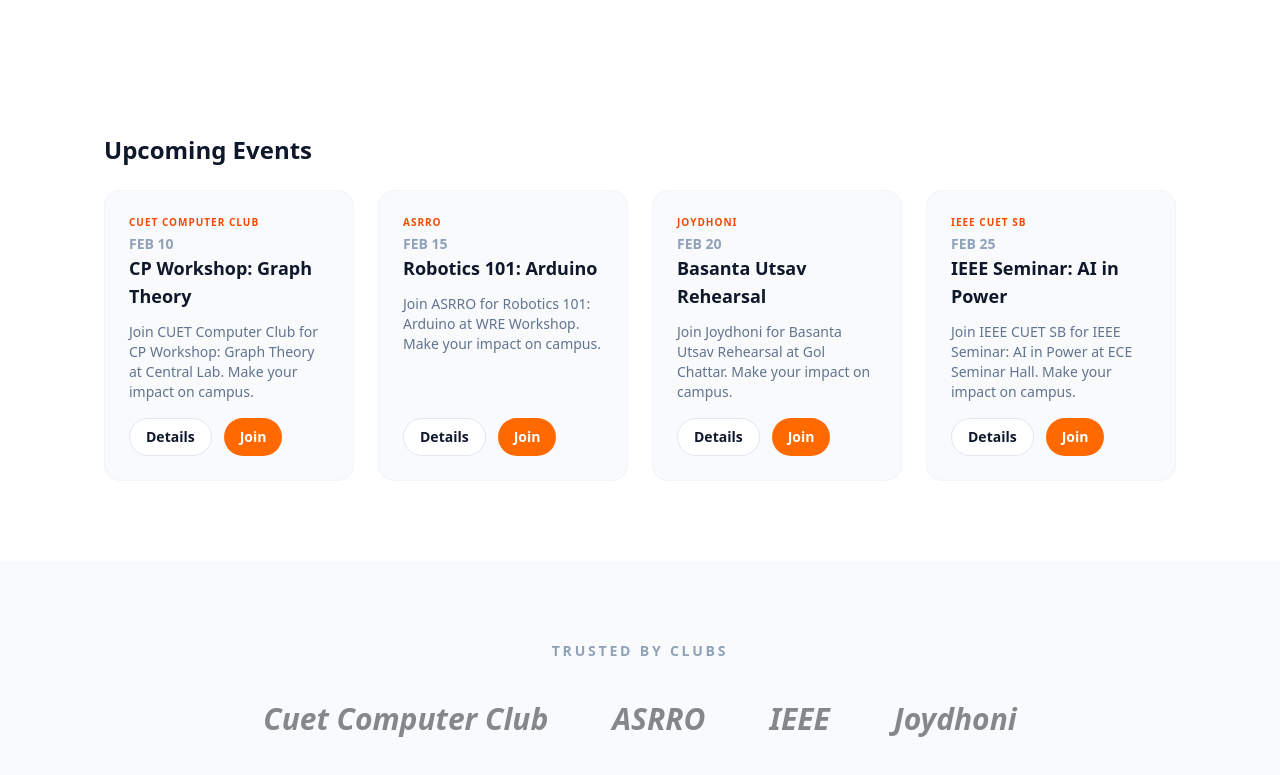
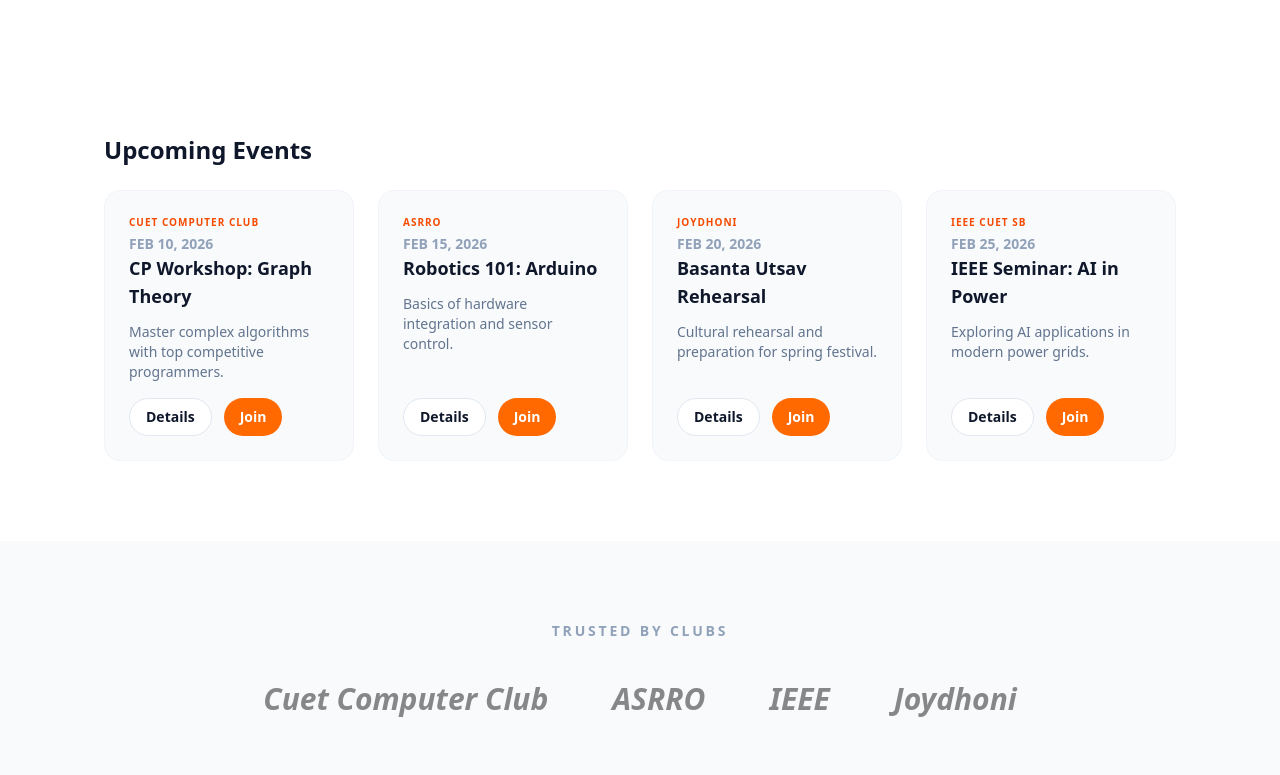
Before and after one commit to Fanged-Panda/VolunteerHub, a React (Vite) app: page / in a window 1280 px wide. Shown: the part 762-1537 px from the top of the page. Built offline with nearby package versions, Linux system fonts and the light colour scheme.

Commit message:
upcoming events is shown from the events page

```diff
--- a/src/App.jsx
+++ b/src/App.jsx
@@ -1,11 +1,30 @@
-import React, { useState } from 'react';
+import React, { useEffect, useState } from 'react';
 import Home from './pages/Home';
 import VolunteerDashboard from './pages/VolunteerDashboard';
 import EventPage from './pages/EventPage';
 
+const DEFAULT_EVENTS = [
+  { id: 1, title: 'CP Workshop: Graph Theory', club: 'CUET Computer Club', category: 'Workshop', date: 'Feb 10, 2026', location: 'Central Lab', summary: 'Master complex algorithms with top competitive programmers.', details: 'Bring a laptop. Hands-on sessions with problem sets.' },
+  { id: 2, title: 'Robotics 101: Arduino', club: 'ASRRO', category: 'Workshop', date: 'Feb 15, 2026', location: 'WRE Workshop', summary: 'Basics of hardware integration and sensor control.', details: 'Tools and boards provided; limited seats.' },
+  { id: 3, title: 'Basanta Utsav Rehearsal', club: 'Joydhoni', category: 'Cultural', date: 'Feb 20, 2026', location: 'Gol Chattar', summary: 'Cultural rehearsal and preparation for spring festival.', details: 'Open to performers and helpers; costume briefing included.' },
+  { id: 4, title: 'IEEE Seminar: AI in Power', club: 'IEEE CUET SB', category: 'Seminar', date: 'Feb 25, 2026', location: 'ECE Seminar Hall', summary: 'Exploring AI applications in modern power grids.', details: 'Includes guest speakers from industry and research.' },
+];
+
 export default function App() {
   const [currentPage, setCurrentPage] = useState('home');
   const [selectedEventId, setSelectedEventId] = useState(null);
+  const [events, setEvents] = useState(() => {
+    try {
+      const raw = localStorage.getItem('events');
+      return raw ? JSON.parse(raw) : DEFAULT_EVENTS;
+    } catch (e) {
+      return DEFAULT_EVENTS;
+    }
+  });
+
+  useEffect(() => {
+    try { localStorage.setItem('events', JSON.stringify(events)); } catch (e) {}
+  }, [events]);
 
   return (
     <div>
@@ -17,9 +36,9 @@
       </div>
 
       {/* Pages */}
-      {currentPage === 'home' && <Home setCurrentPage={setCurrentPage} setSelectedEvent={setSelectedEventId} />}
-      {currentPage === 'dashboard' && <VolunteerDashboard setCurrentPage={setCurrentPage} setSelectedEvent={setSelectedEventId} />}
-      {currentPage === 'event' && <EventPage selectedEventId={selectedEventId} setSelectedEvent={setSelectedEventId} setCurrentPage={setCurrentPage} />}
+      {currentPage === 'home' && <Home events={events} setEvents={setEvents} setCurrentPage={setCurrentPage} setSelectedEvent={setSelectedEventId} />}
+      {currentPage === 'dashboard' && <VolunteerDashboard setCurrentPage={setCurrentPage} setSelectedEvent={setSelectedEventId} events={events} />}
+      {currentPage === 'event' && <EventPage events={events} setEvents={setEvents} selectedEventId={selectedEventId} setSelectedEvent={setSelectedEventId} setCurrentPage={setCurrentPage} />}
     </div>
   );
 }
--- a/src/pages/EventPage.jsx
+++ b/src/pages/EventPage.jsx
@@ -8,13 +8,14 @@
   { id: 4, title: 'IEEE Seminar: AI in Power', category: 'Seminar', date: 'Feb 25, 2026', location: 'ECE Seminar Hall', summary: 'Exploring AI applications in modern power grids.', details: 'Includes guest speakers from industry and research.' },
 ];
 
-export default function EventPage({ selectedEventId, setSelectedEvent, setCurrentPage }) {
-  const [events] = useState(SAMPLE_EVENTS);
+export default function EventPage({ events = SAMPLE_EVENTS, setEvents = () => {}, selectedEventId, setSelectedEvent, setCurrentPage }) {
   const [query, setQuery] = useState('');
   const [category, setCategory] = useState('All');
   const [filtered, setFiltered] = useState(events);
-  const [selected, setSelected] = useState(events[0]);
+  const [selected, setSelected] = useState(events[0] || null);
   const [appliedIds, setAppliedIds] = useState(new Set());
+  const [isEditing, setIsEditing] = useState(false);
+  const [editForm, setEditForm] = useState(null);
 
   useEffect(() => {
     const raw = localStorage.getItem('appliedEvents');
@@ -31,6 +32,7 @@
       const found = events.find((ev) => ev.id === selectedEventId);
       if (found) setSelected(found);
     }
+    else if (events.length > 0 && !selected) setSelected(events[0]);
   }, [selectedEventId, events]);
 
   useEffect(() => {
@@ -48,6 +50,23 @@
     else setCopy.add(id);
     setAppliedIds(setCopy);
     localStorage.setItem('appliedEvents', JSON.stringify(Array.from(setCopy)));
+  }
+
+  function startEdit(ev) {
+    setEditForm({ ...ev });
+    setIsEditing(true);
+  }
+
+  function saveEdit() {
+    setEvents((prev) => prev.map((p) => (p.id === editForm.id ? { ...editForm } : p)));
+    setIsEditing(false);
+    setSelected(editForm);
+    setEditForm(null);
+  }
+
+  function cancelEdit() {
+    setIsEditing(false);
+    setEditForm(null);
   }
 
   const categories = ['All', ...Array.from(new Set(events.map((e) => e.category)))];
@@ -106,6 +125,11 @@
                 <h1 className="text-3xl font-black mb-4">{selected.title}</h1>
                 <p className="text-slate-600 mb-6">{selected.details}</p>
 
+                <div className="flex gap-3 mb-4">
+                  <button onClick={() => startEdit(selected)} className="px-3 py-2 bg-white border rounded">Edit Event</button>
+                  <button onClick={() => { setCurrentPage?.('home'); setSelectedEvent?.(null); }} className="px-3 py-2 bg-white border rounded">Back to Home</button>
+                </div>
+
                 <div className="flex gap-4 items-center">
                   <button onClick={() => toggleApply(selected.id)} className={`px-6 py-3 rounded-2xl font-bold ${appliedIds.has(selected.id) ? 'bg-slate-900 text-white' : 'bg-orange-500 text-white'}`}>
                     {appliedIds.has(selected.id) ? 'Withdraw Application' : 'Apply to This Event'}
@@ -114,6 +138,23 @@
                     <Share2 size={16} /> Share
                   </button>
                 </div>
+
+                {isEditing && editForm && (
+                  <div className="mt-6 p-4 bg-slate-50 rounded-lg border border-slate-100">
+                    <h3 className="font-bold mb-3">Edit Event</h3>
+                    <div className="grid grid-cols-1 gap-3">
+                      <input className="p-2 border" value={editForm.title} onChange={(e) => setEditForm({ ...editForm, title: e.target.value })} />
+                      <input className="p-2 border" value={editForm.date} onChange={(e) => setEditForm({ ...editForm, date: e.target.value })} />
+                      <input className="p-2 border" value={editForm.location} onChange={(e) => setEditForm({ ...editForm, location: e.target.value })} />
+                      <input className="p-2 border" value={editForm.summary} onChange={(e) => setEditForm({ ...editForm, summary: e.target.value })} />
+                      <textarea className="p-2 border" value={editForm.details} onChange={(e) => setEditForm({ ...editForm, details: e.target.value })} />
+                      <div className="flex gap-2">
+                        <button onClick={saveEdit} className="px-3 py-2 bg-orange-500 text-white rounded">Save</button>
+                        <button onClick={cancelEdit} className="px-3 py-2 bg-white border rounded">Cancel</button>
+                      </div>
+                    </div>
+                  </div>
+                )}
 
                 <div className="mt-8 grid grid-cols-1 md:grid-cols-2 gap-4">
                   <div className="bg-slate-50 p-4 rounded-xl border border-slate-100">
--- a/src/pages/Home.jsx
+++ b/src/pages/Home.jsx
@@ -1,41 +1,9 @@
 import React, { useState } from 'react';
 
-export default function App({ setCurrentPage, setSelectedEvent }) {
+export default function App({ events = [], setEvents, setCurrentPage, setSelectedEvent }) {
   const [authMode, setAuthMode] = useState(null); // 'login' | 'register' | null
-const upcoming = [
-  {
-    id: 1,
-    title: 'CP Workshop: Graph Theory',
-    club: 'CUET Computer Club',
-    date: 'Feb 10',
-    location: 'Central Lab',
-    desc: 'Master complex algorithms with the top competitive programmers of CUET.'
-  },
-  {
-    id: 2,
-    title: 'Robotics 101: Arduino',
-    club: 'ASRRO',
-    date: 'Feb 15',
-    location: 'WRE Workshop',
-    desc: 'Learn the basics of hardware integration and sensor control for your next bot.'
-  },
-  {
-    id: 3,
-    title: 'Basanta Utsav Rehearsal',
-    club: 'Joydhoni',
-    date: 'Feb 20',
-    location: 'Gol Chattar',
-    desc: 'Join the cultural heartbeat of CUET as we prepare for the spring festival.'
-  },
-  {
-    id: 4,
-    title: 'IEEE Seminar: AI in Power',
-    club: 'IEEE CUET SB',
-    date: 'Feb 25',
-    location: 'ECE Seminar Hall',
-    desc: 'Exploring the intersection of artificial intelligence and modern power grids.'
-  }
-];
+
+  const upcoming = events.slice(0, 4);
 
   return (
     <div className="min-h-full bg-white text-slate-900 font-sans selection:bg-orange-100">
@@ -83,7 +51,7 @@
 <section className="max-w-6xl mx-auto px-10 pb-20 mt-12 md:mt-16 lg:mt-24">
   <h2 className="text-2xl font-bold mb-6">Upcoming Events</h2>
   <div className="grid grid-cols-1 md:grid-cols-2 lg:grid-cols-4 gap-6">
-    {upcoming.map((e) => (
+          {upcoming.map((e) => (
       <div key={e.id} className="bg-slate-50 p-6 rounded-2xl border border-slate-100 flex flex-col justify-between h-full">
         <div>
           <div className="flex items-center justify-between mb-3">
@@ -93,7 +61,7 @@
               <h3 className="font-bold text-lg">{e.title}</h3>
             </div>
           </div>
-          <p className="text-sm text-slate-500 mb-4">Join {e.club} for {e.title} at {e.location}. Make your impact on campus.</p>
+          <p className="text-sm text-slate-500 mb-4">{e.summary || e.desc || `Join ${e.club} for ${e.title} at ${e.location}.`}</p>
         </div>
 
         <div className="flex gap-3 mt-auto">
```
